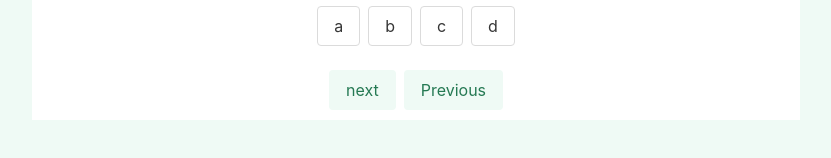
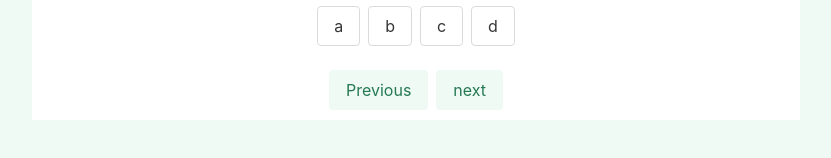
Before and after one commit to MinhSonDo/Prototype---COMP3850, a React (Create React App) app: page /set2 in a window 1280 px wide. Shown: the part 320-478 px from the top of the page, without its empty margins (224-1055 px from the left). Built offline with nearby package versions, Linux system fonts and the light colour scheme.

Commit message:
Apply the changes to Set2 and Set3

```diff
--- a/src/Set2.js
+++ b/src/Set2.js
@@ -134,8 +134,8 @@ function Set2() {
                 </div>
 
                 <div class="buttons is-centered">
+                    <button class="button is-success is-light" onClick={prevClick}> Previous</button>
                     <button class="button is-success is-light" onClick={nextClick}> {text}</button>
-                    <button class="button is-success is-light" onClick={prevClick}> Previous</button>
                 </div>
 
             </div>
--- a/src/Set3.js
+++ b/src/Set3.js
@@ -134,8 +134,8 @@ function Set3() {
                 </div>
 
                 <div class="buttons is-centered">
+                    <button class="button is-success is-light" onClick={prevClick}> Previous</button>
                     <button class="button is-success is-light" onClick={nextClick}> {text}</button>
-                    <button class="button is-success is-light" onClick={prevClick}> Previous</button>
                 </div>
 
             </div>
```
